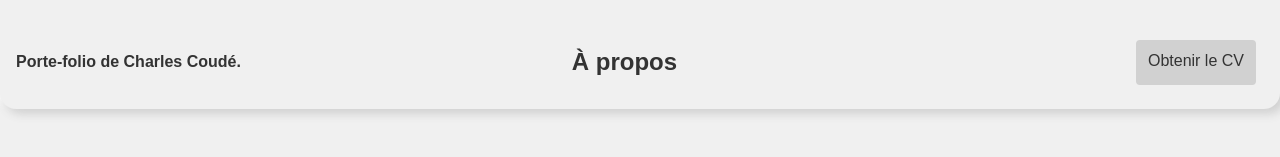
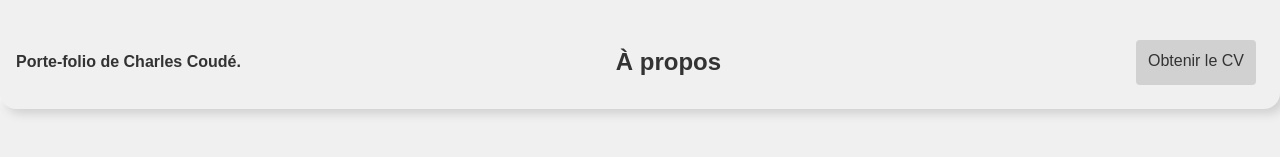
Before and after one commit to totoc2428/cv, a React (Vite) app: page /about in a window 1280 px wide. Shown: the top 157 px of the page. Built offline with nearby package versions, Linux system fonts and the light colour scheme.

Commit message:
edit du css ajout des liens dans le JSON

```diff
--- a/public/style/main.css
+++ b/public/style/main.css
@@ -30,7 +30,7 @@ header {
 }
 
 header h1 {
-  padding-right: 7.5rem;
+  text-align: center !important;
   margin: auto !important;
 }
 
--- a/public/style/view/about.css
+++ b/public/style/view/about.css
@@ -1,3 +1,6 @@
+header.about h1 {
+  padding-right: 2rem;
+}
 .profile-image {
   margin: auto !important;
   width: 100px;
--- a/public/style/view/contact.css
+++ b/public/style/view/contact.css
@@ -1,3 +1,7 @@
+header.contact h1 {
+  padding-right: 4rem !important;
+}
+
 .contact-section {
   display: flex;
   flex-direction: column;
--- a/src/component/header/headerComponent.tsx
+++ b/src/component/header/headerComponent.tsx
@@ -11,7 +11,7 @@ export class Header extends React.Component<HeaderProps> {
     return (
       <LanguageContext.Consumer>
         {({ language }) => (
-          <header>
+          <header className={this.props.title}>
             <h4>{getTranslation("header.note", language)}</h4>
             <h1>
               {getTranslation(`header.title.${this.props.title}`, language)}
```
Also changed, not shown: public/json/contact/contact.json (added, +8 -0 lines).
